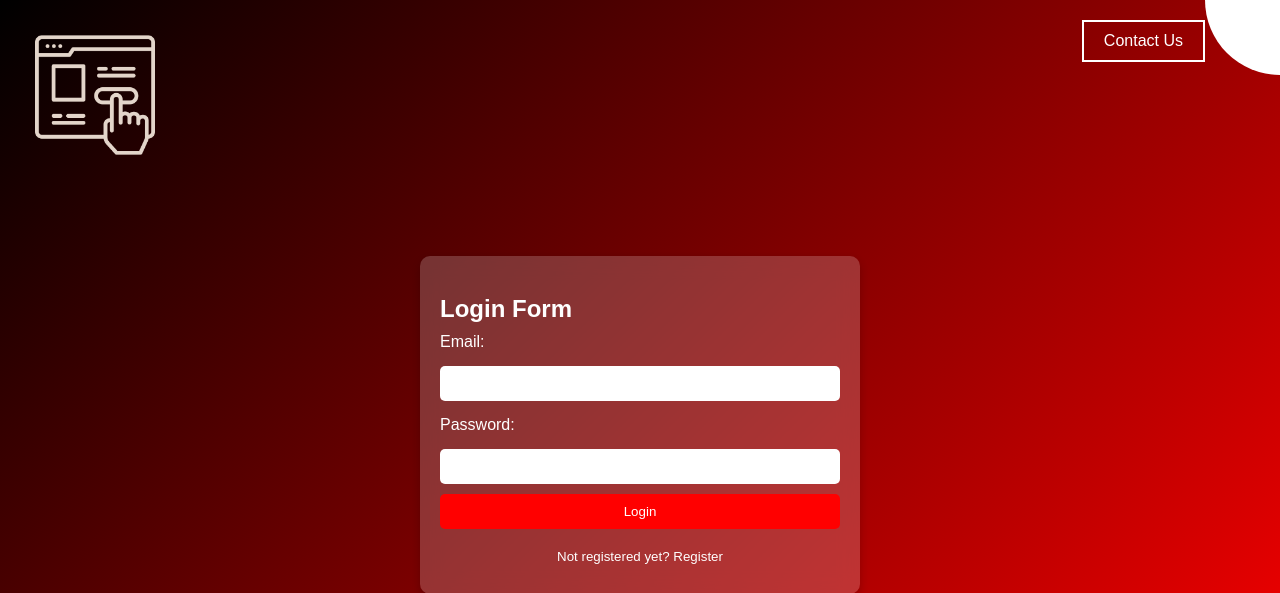
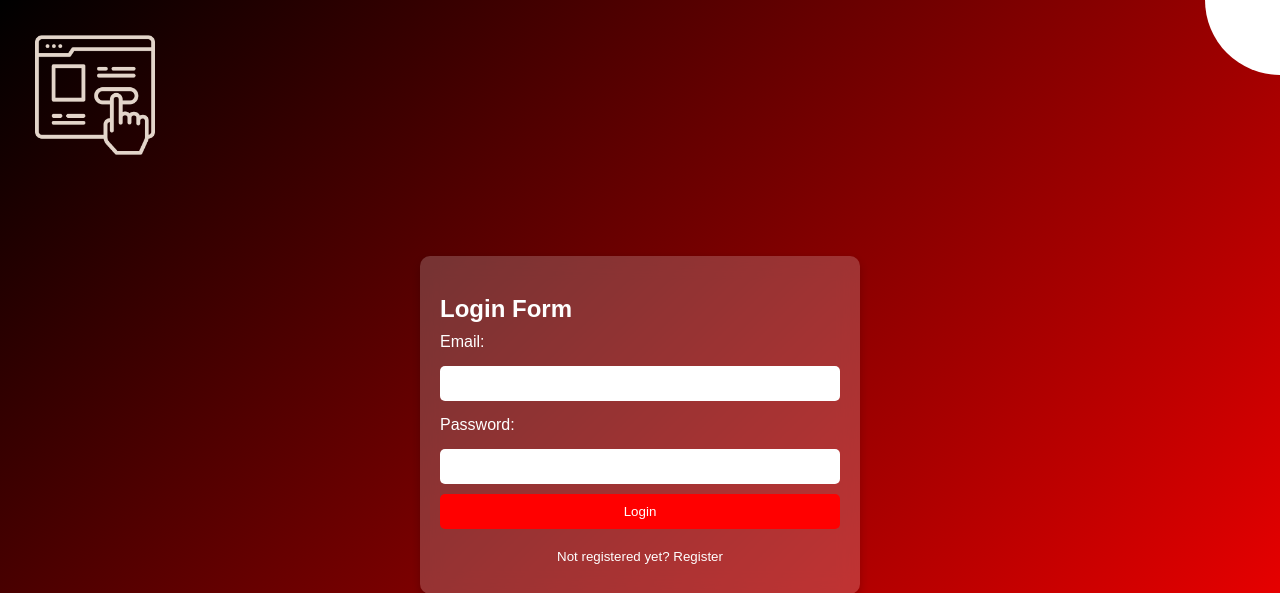
Before and after one commit to RKCasem/project-wendys, a PHP site: page /index.php in a window 1280 px wide; the page is wider, and only the part inside the window is pictured. Shown: the top 593 px of that part. Run offline with PHP 8.4, Linux system fonts and the light colour scheme.

Commit message:
Update index.php

```diff
--- a/index/index.php
+++ b/index/index.php
@@ -51,24 +51,7 @@
             max-width: 150px;
             height: auto;
         }
-        .contact-us {
-            position: absolute;
-            top: 20px;
-            right: 75px;
-            font-size: 16px;
-            color: white;
-            text-decoration: none;
-            background-color: transparent;
-            border: 2px solid white;
-            padding: 10px 20px;
-            cursor: pointer;
-            z-index: 1000;
-        }
-        .contact-us:hover {
-            background-color: white;
-            color: red;
-            border-color: red;
-        }
+
         .card {
             background: rgba(255, 255, 255, 0.2);
             border-radius: 10px;
@@ -141,8 +124,7 @@
         <img src="../images/mobile-logo.png" alt="Bill n' Chill Logo">
     </div>
 
-    <!-- Contact Us link -->
-    <a href="contact.php" class="contact-us">Contact Us</a>
+
     <div class="card">
         <div class="form-container">
             <!-- Login Form -->
```
